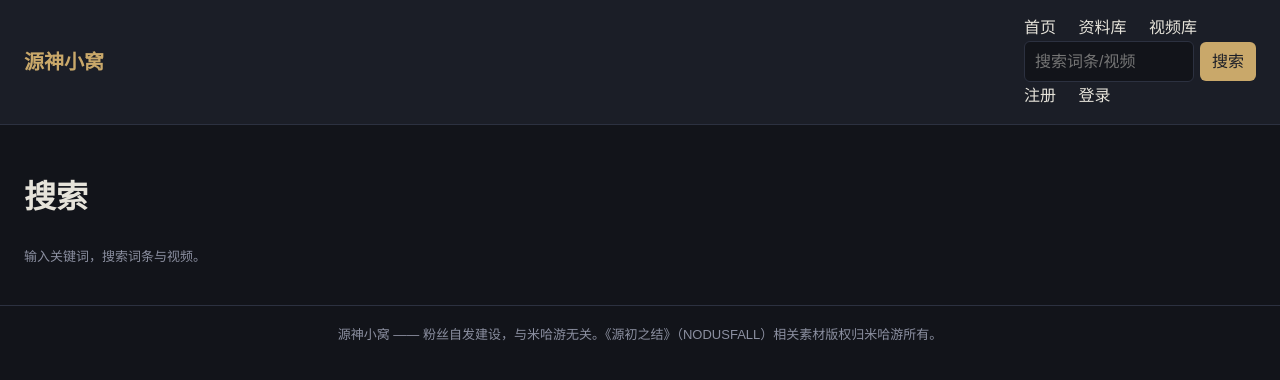
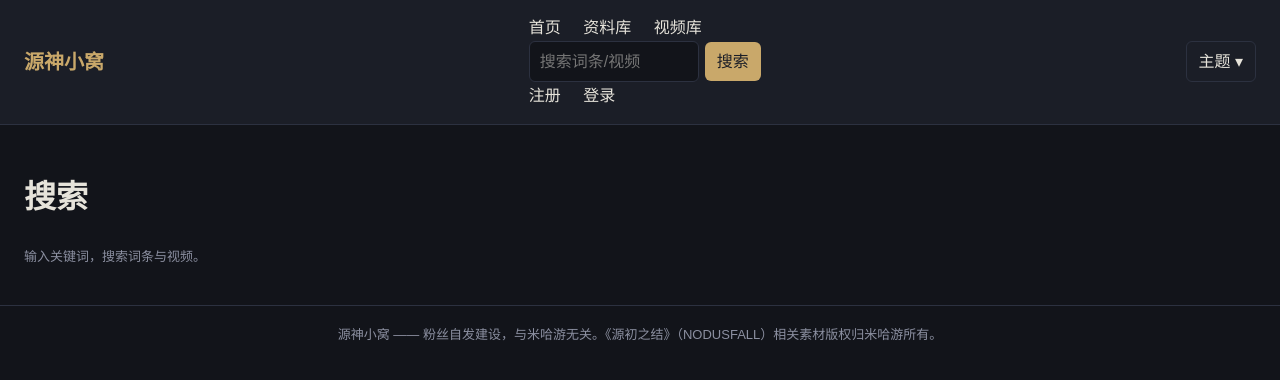
Before and after one commit to chiyuan222/Nodusfall, a Django app: page /search/ in a window 1280 px wide. Shown: the top 380 px of the page. Run offline with Django 5.2, Linux system fonts and the light colour scheme; data comes from the database, SQL or seed files in the repository.

Commit message:
feat: 访客可自选主题配色并本地记忆

```diff
--- a/core/context_processors.py
+++ b/core/context_processors.py
@@ -1,6 +1,20 @@
+import json
+
 from .models import SiteAppearance
 
 
 def site_appearance(request):
     """向所有模板注入站点外观设置（背景等）。"""
-    return {"site_appearance": SiteAppearance.objects.first()}
+    appearance = SiteAppearance.objects.first()
+    presets = {}
+    for key, colors in SiteAppearance.THEME_PRESETS.items():
+        if colors:
+            presets[key] = {
+                "label": dict(SiteAppearance.THEME_CHOICES).get(key, key),
+                "colors": colors,
+            }
+    return {
+        "site_appearance": appearance,
+        "theme_presets": presets,
+        "theme_presets_json": json.dumps(presets, ensure_ascii=False),
+    }
--- a/static/css/site.css
+++ b/static/css/site.css
@@ -80,6 +80,62 @@ main,
 
 .search-form button {
   padding: 6px 12px;
+}
+
+.theme-switcher {
+  position: relative;
+  margin-left: 18px;
+}
+
+.theme-toggle {
+  background: none;
+  color: var(--text);
+  border: 1px solid var(--border);
+  padding: 6px 12px;
+  border-radius: 6px;
+  cursor: pointer;
+}
+
+.theme-toggle.open { border-color: var(--accent); }
+
+.theme-menu {
+  position: absolute;
+  right: 0;
+  top: calc(100% + 8px);
+  background: var(--panel);
+  border: 1px solid var(--border);
+  border-radius: 8px;
+  padding: 6px;
+  min-width: 180px;
+  z-index: 20;
+  box-shadow: 0 8px 24px rgba(0, 0, 0, 0.35);
+}
+
+.theme-option {
+  display: flex;
+  align-items: center;
+  gap: 8px;
+  width: 100%;
+  background: none;
+  color: var(--text);
+  border: none;
+  padding: 8px 10px;
+  border-radius: 6px;
+  cursor: pointer;
+  text-align: left;
+}
+
+.theme-option:hover { background: var(--border); }
+
+.theme-option.active { outline: 1px solid var(--accent); }
+
+.swatch {
+  width: 14px;
+  height: 14px;
+  border-radius: 50%;
+  border: 1px solid rgba(255, 255, 255, 0.25);
+  display: inline-block;
+  flex: none;
 }
 
 .container {
--- /dev/null
+++ b/static/js/theme-switcher.js
@@ -0,0 +1,52 @@
+(function () {
+  var switcher = document.getElementById("theme-switcher");
+  if (!switcher || !window.THEME_PRESETS) return;
+
+  var STORAGE_KEY = "ysxw-visitor-theme";
+  var toggle = switcher.querySelector(".theme-toggle");
+  var menu = switcher.querySelector(".theme-menu");
+  var options = switcher.querySelectorAll(".theme-option");
+
+  function applyTheme(key) {
+    var preset = key && window.THEME_PRESETS[key] ? window.THEME_PRESETS[key] : null;
+    var root = document.documentElement;
+    ["accent_color", "panel_color", "text_color", "muted_color", "border_color"].forEach(function (name) {
+      if (preset) {
+        root.style.setProperty("--" + name.replace("_color", ""), preset.colors[name]);
+      } else {
+        root.style.removeProperty("--" + name.replace("_color", ""));
+      }
+    });
+    if (preset) {
+      localStorage.setItem(STORAGE_KEY, key);
+    } else {
+      localStorage.removeItem(STORAGE_KEY);
+    }
+    options.forEach(function (opt) {
+      opt.classList.toggle("active", opt.getAttribute("data-theme") === key);
+    });
+  }
+
+  toggle.addEventListener("click", function () {
+    var opening = menu.hasAttribute("hidden");
+    menu.toggleAttribute("hidden");
+    toggle.classList.toggle("open", opening);
+  });
+
+  document.addEventListener("click", function (event) {
+    if (!switcher.contains(event.target)) {
+      menu.setAttribute("hidden", "");
+      toggle.classList.remove("open");
+    }
+  });
+
+  options.forEach(function (opt) {
+    opt.addEventListener("click", function () {
+      applyTheme(opt.getAttribute("data-theme"));
+      menu.setAttribute("hidden", "");
+      toggle.classList.remove("open");
+    });
+  });
+
+  applyTheme(localStorage.getItem(STORAGE_KEY) || "");
+})();
--- a/templates/base.html
+++ b/templates/base.html
@@ -17,6 +17,18 @@
       --border: {{ site_appearance.colors.border_color }};
     }
   </style>
+  <script>
+    window.THEME_PRESETS = {{ theme_presets_json|safe }};
+    try {
+      var savedTheme = localStorage.getItem("ysxw-visitor-theme");
+      if (savedTheme && window.THEME_PRESETS[savedTheme]) {
+        var root = document.documentElement;
+        Object.keys(window.THEME_PRESETS[savedTheme].colors).forEach(function (name) {
+          root.style.setProperty("--" + name.replace("_color", ""), window.THEME_PRESETS[savedTheme].colors[name]);
+        });
+      }
+    } catch (e) {}
+  </script>
   {% endif %}
 </head>
 <body{% if site_appearance %} style="background-color: {{ site_appearance.background_color }};{% if site_appearance.background_url %} background-image: url('{{ site_appearance.background_url }}'); background-size: {{ site_appearance.background_size }}; background-position: {{ site_appearance.background_position }}; background-attachment: fixed;{% endif %}"{% endif %}>
@@ -52,7 +64,21 @@
         <a href="{% url 'core:login' %}">登录</a>
       {% endif %}
     </nav>
+    <div class="theme-switcher" id="theme-switcher">
+      <button type="button" class="theme-toggle">主题 ▾</button>
+      <div class="theme-menu" hidden>
+        <button type="button" data-theme="" class="theme-option">跟随站点默认</button>
+        {% for key, preset in theme_presets.items %}
+          <button type="button" data-theme="{{ key }}" class="theme-option">
+            <span class="swatch" style="background: {{ preset.colors.accent_color }}"></span>
+            <span class="swatch" style="background: {{ preset.colors.panel_color }}"></span>
+            {{ preset.label }}
+          </button>
+        {% endfor %}
+      </div>
+    </div>
   </header>
+  <script src="{% static 'js/theme-switcher.js' %}" defer></script>
   <main class="container">
     {% block content %}{% endblock %}
   </main>
```
